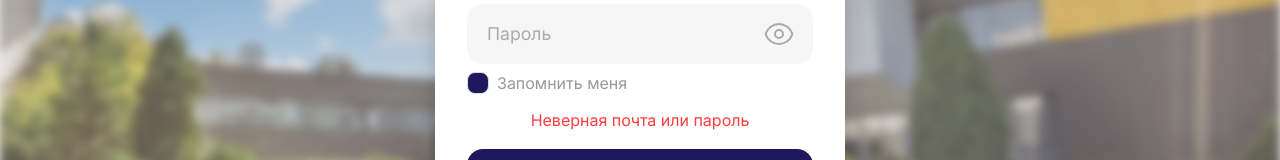
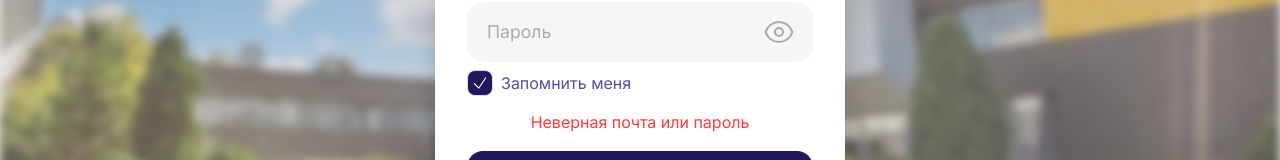
Before and after one commit to adymeda/bfu-csu, a React (Vite) app in the folder frontend/: page /auth in a window 1280 px wide. Both pictures are taken after a click on the label "Запомнить меня". Shown: the part 361-521 px from the top of the page. Built offline with nearby package versions, Linux system fonts and the light colour scheme.

Commit message:
Add Checkbox Icon

```diff
--- a/frontend/src/components/ui/Checkbox.tsx
+++ b/frontend/src/components/ui/Checkbox.tsx
@@ -1,4 +1,5 @@
 import "@styles/ui/Checkbox.scss"
+import { CheckIcon } from "@heroicons/react/24/outline"
 import type { CheckboxProps } from "./types"
 
 function Checkbox(props: CheckboxProps) {
@@ -8,6 +9,7 @@ function Checkbox(props: CheckboxProps) {
             <input type="checkbox"/>
             <div className="checkbox__skin">
                 {/* TODO Add check icon */}
+                <CheckIcon />
             </div>
             <span>{ text }</span>
         </label>
--- a/frontend/src/styles/ui/Checkbox.scss
+++ b/frontend/src/styles/ui/Checkbox.scss
@@ -1,4 +1,5 @@
 @use "@styles/variables";
+@use "@styles/mixins";
 
 .checkbox {
 	position: relative;
@@ -12,7 +13,7 @@
 	user-select: none;
 	cursor: pointer;
 
-	&:hover {
+	&:hover, &:has(> input:checked) {
 		color: var(--accent-hover-color);
 	}
 
@@ -24,16 +25,31 @@
 
 		&:checked ~ .checkbox__skin {
 			background: var(--accent-color);
+
+			svg {
+				display: initial;
+				color: white;
+				width: 75%;
+				height: 75%;
+			}
 		}
 	}
 
 	&__skin {
 		position: relative;
 
-		width: 1.25rem;
+		display: flex;
+		justify-content: center;
+		align-items: center;
+
+		width: 1.5rem;
 		aspect-ratio: 1/1;
 		border: 1px solid #ddd;
 		border-radius: .5rem;
 		transition: .3s;
+
+		svg {
+			display: none;
+		}
 	}
 }
```
